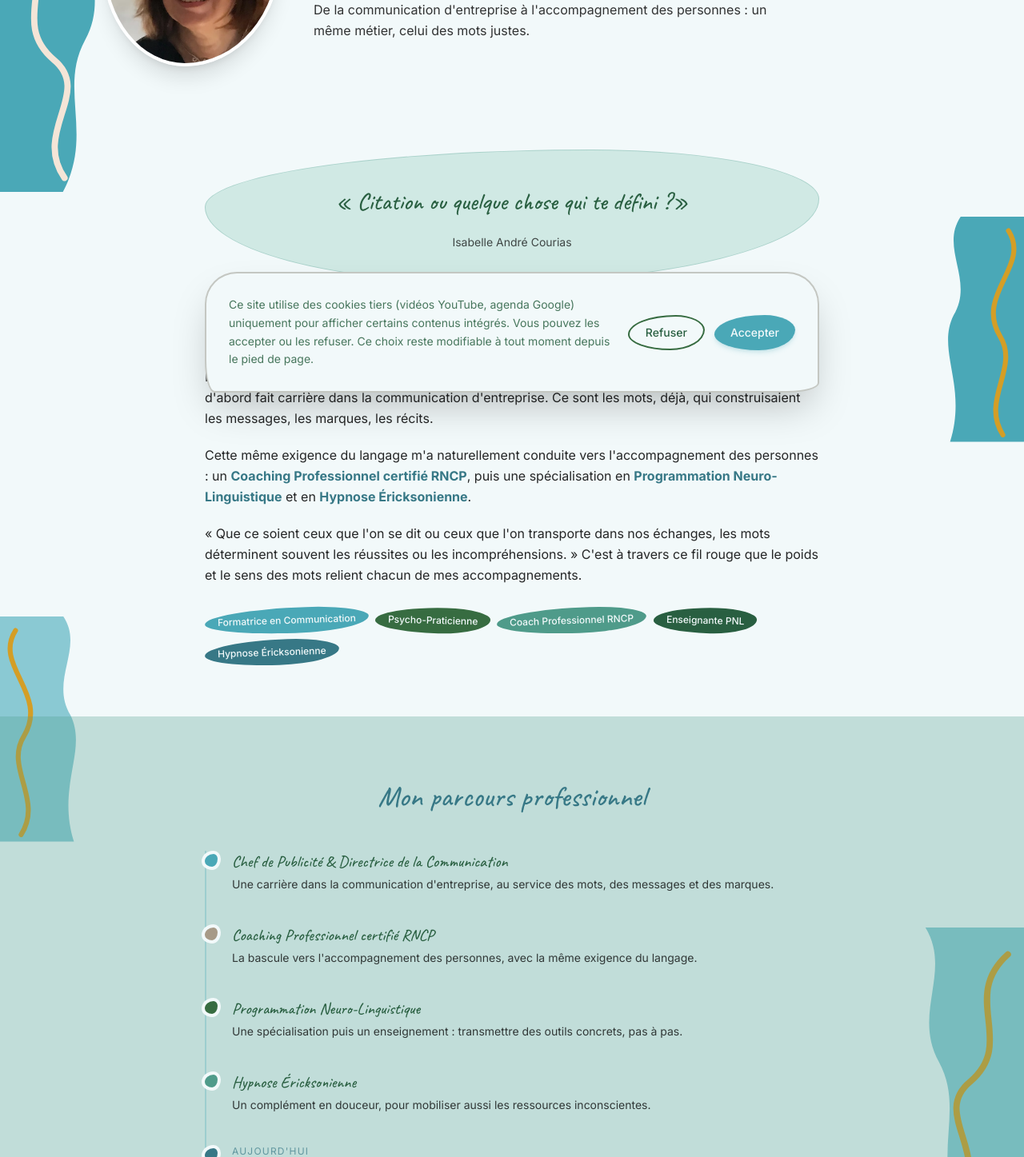
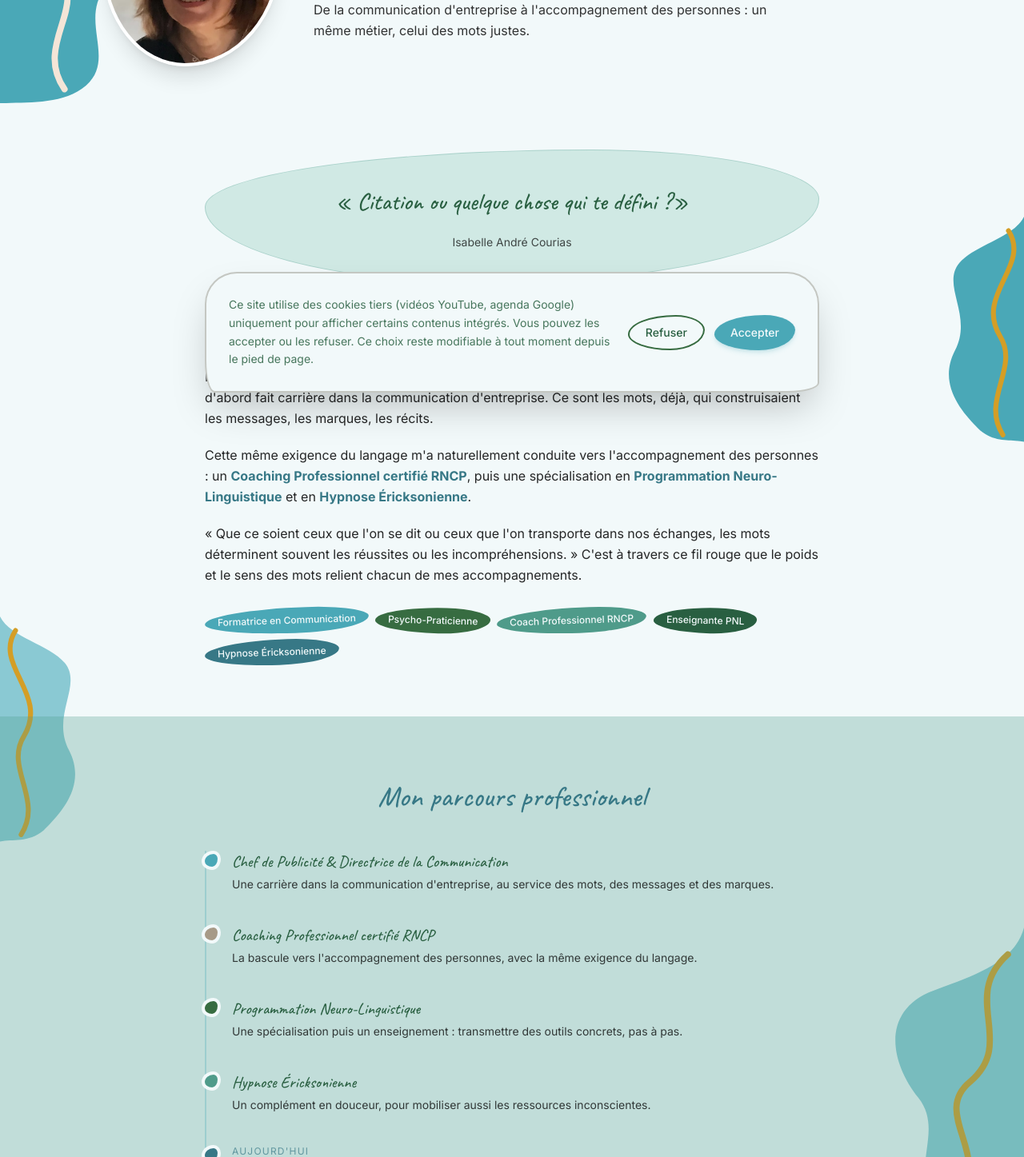
Before and after one commit to jutilisegithupourunprojet/IAC_Ressources, a website: page apropos.html in a window 1280 px wide. Shown: the part 285-1732 px from the top of the page at 80% size. Drawn offline with Linux system fonts and the light colour scheme.

Commit message:
A propos : extremites arrondies des formes, premiere forme plus haute

```diff
--- a/apropos.html
+++ b/apropos.html
@@ -70,12 +70,12 @@
 
     <main id="main" class="relative overflow-x-clip">
       <div class="pointer-events-none absolute inset-0 z-0 overflow-hidden" aria-hidden="true">
-      <svg viewBox="0 0 200 320" fill="none" aria-hidden="true" class="absolute left-0 top-[6%] w-14 sm:w-28 lg:w-56 h-auto opacity-70 lg:opacity-100 "><path d="M0,0 L110,0 C80,50 125,95 95,150 C65,205 105,255 70,320 L0,320 Z" class="fill-terracotta" /><path d="M18,30 C72,78 8,128 60,172 C104,208 36,252 72,304" class="stroke-[#F4E5D7]" stroke-width="7" stroke-linecap="round" /></svg>
-      <svg viewBox="0 0 200 320" fill="none" aria-hidden="true" class="absolute left-0 top-[38%] w-12 sm:w-24 lg:w-44 h-auto opacity-70 lg:opacity-100 "><path d="M0,0 L90,0 C120,45 70,90 100,140 C125,190 80,240 105,320 L0,320 Z" class="fill-terracotta-light" /><path d="M22,20 C-10,70 70,110 34,170 C6,215 62,260 30,310" class="stroke-[#D49E26]" stroke-width="7" stroke-linecap="round" /></svg>
-      <svg viewBox="0 0 200 320" fill="none" aria-hidden="true" class="absolute left-0 top-[71%] w-14 sm:w-28 lg:w-56 h-auto opacity-70 lg:opacity-100 "><path d="M0,0 L110,0 C80,50 125,95 95,150 C65,205 105,255 70,320 L0,320 Z" class="fill-terracotta" /><path d="M18,30 C72,78 8,128 60,172 C104,208 36,252 72,304" class="stroke-[#F4E5D7]" stroke-width="7" stroke-linecap="round" /></svg>
-      <svg viewBox="0 0 200 320" fill="none" aria-hidden="true" class="absolute right-0 top-[20%] w-12 sm:w-24 lg:w-44 h-auto opacity-70 lg:opacity-100 -scale-x-100"><path d="M0,0 L90,0 C120,45 70,90 100,140 C125,190 80,240 105,320 L0,320 Z" class="fill-terracotta" /><path d="M22,20 C-10,70 70,110 34,170 C6,215 62,260 30,310" class="stroke-[#D49E26]" stroke-width="7" stroke-linecap="round" /></svg>
-      <svg viewBox="0 0 200 320" fill="none" aria-hidden="true" class="absolute right-0 top-[52%] w-14 sm:w-28 lg:w-56 h-auto opacity-70 lg:opacity-100 -scale-x-100"><path d="M0,0 L110,0 C80,50 125,95 95,150 C65,205 105,255 70,320 L0,320 Z" class="fill-terracotta-light" /><path d="M18,30 C72,78 8,128 60,172 C104,208 36,252 72,304" class="stroke-[#D49E26]" stroke-width="7" stroke-linecap="round" /></svg>
-      <svg viewBox="0 0 200 320" fill="none" aria-hidden="true" class="absolute right-0 top-[80%] w-12 sm:w-24 lg:w-44 h-auto opacity-70 lg:opacity-100 -scale-x-100"><path d="M0,0 L90,0 C120,45 70,90 100,140 C125,190 80,240 105,320 L0,320 Z" class="fill-terracotta" /><path d="M22,20 C-10,70 70,110 34,170 C6,215 62,260 30,310" class="stroke-[#F4E5D7]" stroke-width="7" stroke-linecap="round" /></svg>
+      <svg viewBox="0 0 200 320" fill="none" aria-hidden="true" class="absolute left-0 top-[2%] w-14 sm:w-28 lg:w-56 h-auto opacity-70 lg:opacity-100 "><path d="M0,0 C10,40 60,55 100,70 C160,92 150,150 118,190 C88,228 130,270 96,300 C70,322 30,318 0,320 Z" class="fill-terracotta" /><path d="M18,30 C72,78 8,128 60,172 C104,208 36,252 72,304" class="stroke-[#F4E5D7]" stroke-width="7" stroke-linecap="round" /></svg>
+      <svg viewBox="0 0 200 320" fill="none" aria-hidden="true" class="absolute left-0 top-[38%] w-12 sm:w-24 lg:w-44 h-auto opacity-70 lg:opacity-100 "><path d="M0,0 C15,30 70,40 92,66 C118,98 72,140 98,190 C124,240 86,280 62,304 C40,322 18,316 0,320 Z" class="fill-terracotta-light" /><path d="M22,20 C-10,70 70,110 34,170 C6,215 62,260 30,310" class="stroke-[#D49E26]" stroke-width="7" stroke-linecap="round" /></svg>
+      <svg viewBox="0 0 200 320" fill="none" aria-hidden="true" class="absolute left-0 top-[71%] w-14 sm:w-28 lg:w-56 h-auto opacity-70 lg:opacity-100 "><path d="M0,0 C10,40 60,55 100,70 C160,92 150,150 118,190 C88,228 130,270 96,300 C70,322 30,318 0,320 Z" class="fill-terracotta" /><path d="M18,30 C72,78 8,128 60,172 C104,208 36,252 72,304" class="stroke-[#F4E5D7]" stroke-width="7" stroke-linecap="round" /></svg>
+      <svg viewBox="0 0 200 320" fill="none" aria-hidden="true" class="absolute right-0 top-[20%] w-12 sm:w-24 lg:w-44 h-auto opacity-70 lg:opacity-100 -scale-x-100"><path d="M0,0 C15,30 70,40 92,66 C118,98 72,140 98,190 C124,240 86,280 62,304 C40,322 18,316 0,320 Z" class="fill-terracotta" /><path d="M22,20 C-10,70 70,110 34,170 C6,215 62,260 30,310" class="stroke-[#D49E26]" stroke-width="7" stroke-linecap="round" /></svg>
+      <svg viewBox="0 0 200 320" fill="none" aria-hidden="true" class="absolute right-0 top-[52%] w-14 sm:w-28 lg:w-56 h-auto opacity-70 lg:opacity-100 -scale-x-100"><path d="M0,0 C10,40 60,55 100,70 C160,92 150,150 118,190 C88,228 130,270 96,300 C70,322 30,318 0,320 Z" class="fill-terracotta-light" /><path d="M18,30 C72,78 8,128 60,172 C104,208 36,252 72,304" class="stroke-[#D49E26]" stroke-width="7" stroke-linecap="round" /></svg>
+      <svg viewBox="0 0 200 320" fill="none" aria-hidden="true" class="absolute right-0 top-[80%] w-12 sm:w-24 lg:w-44 h-auto opacity-70 lg:opacity-100 -scale-x-100"><path d="M0,0 C15,30 70,40 92,66 C118,98 72,140 98,190 C124,240 86,280 62,304 C40,322 18,316 0,320 Z" class="fill-terracotta" /><path d="M22,20 C-10,70 70,110 34,170 C6,215 62,260 30,310" class="stroke-[#F4E5D7]" stroke-width="7" stroke-linecap="round" /></svg>
       </div>
 
 
```
Also changed, not shown: assets/css/style.css.
